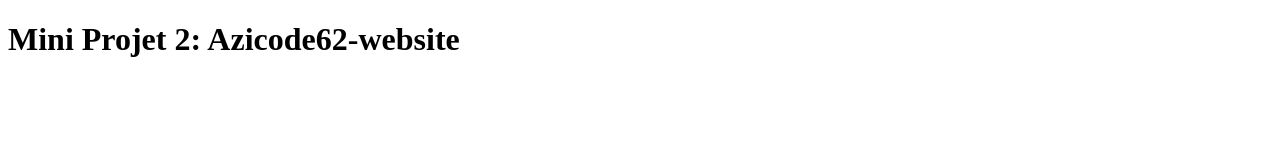
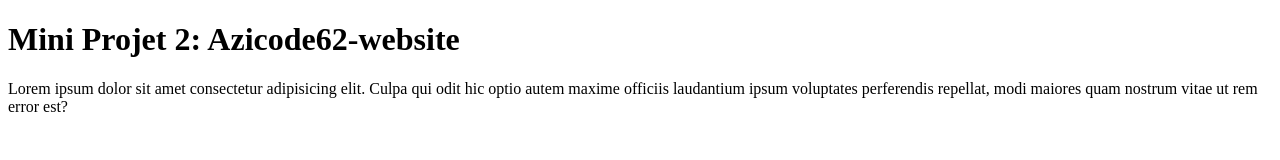
Before and after one commit to WebMeh/azicode-website, a plain HTML site: page index.html in a window 1280 px wide. Drawn offline with Linux system fonts and the light colour scheme.

Commit message:
ajouter le pargaraphe dans index.html

```diff
--- a/index.html
+++ b/index.html
@@ -7,5 +7,8 @@
 </head>
 <body>
     <h1>Mini Projet 2: <strong>Azicode62-website</strong></h1>
+    <p>
+        Lorem ipsum dolor sit amet consectetur adipisicing elit. Culpa qui odit hic optio autem maxime officiis laudantium ipsum voluptates perferendis repellat, modi maiores quam nostrum vitae ut rem error est?
+    </p>
 </body>
 </html>
```
